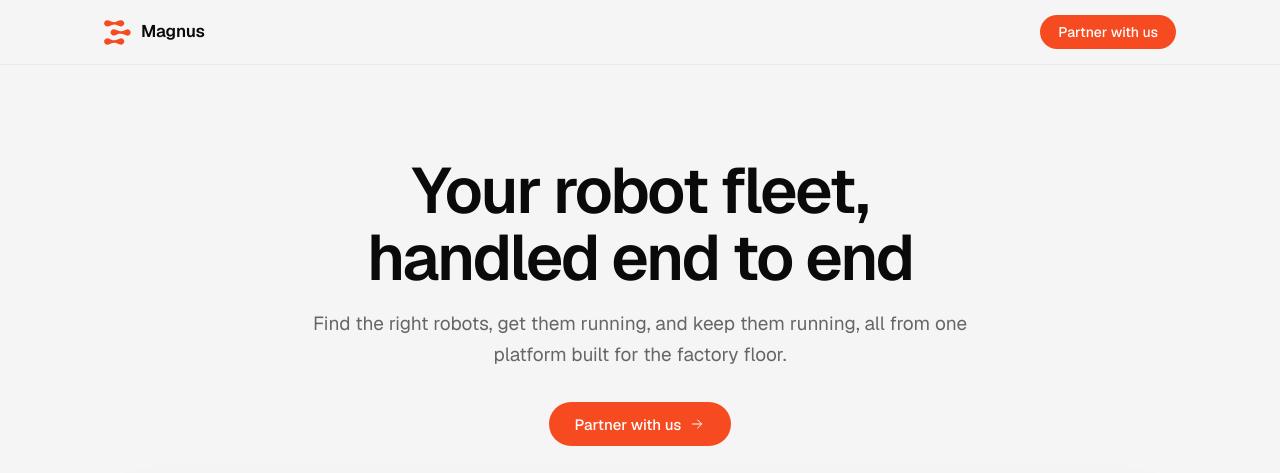
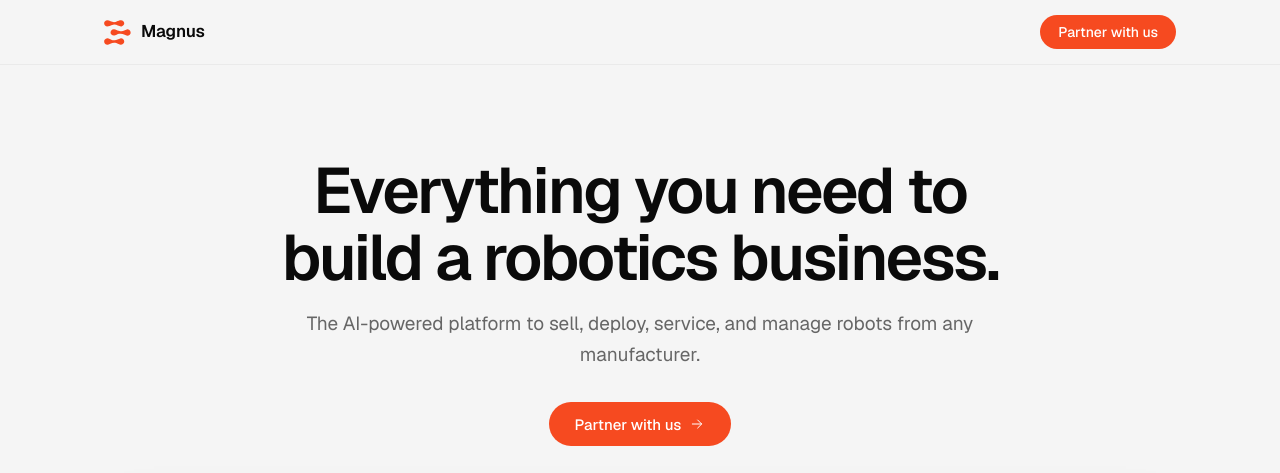
Before and after one commit to chrisvangroll/magnus-landing, a plain HTML site: page index.html in a window 1280 px wide. Shown: the top 473 px of the page. Drawn offline with nearby package versions, Linux system fonts and the light colour scheme.

Commit message:
New hero copy and matching share image
Co-Authored-By: Claude Opus 5.5 <noreply@anthropic.com>

```diff
--- a/index.html
+++ b/index.html
@@ -4,19 +4,19 @@
 <meta charset="utf-8">
 <meta name="viewport" content="width=device-width, initial-scale=1">
 <title>Magnus</title>
-<meta name="description" content="Your robot fleet, handled end to end. Find the right robots, get them running, and keep them running, all from one platform built for the factory floor.">
+<meta name="description" content="Everything you need to build a robotics business. The AI-powered platform to sell, deploy, service, and manage robots from any manufacturer.">
 <meta property="og:type" content="website">
 <meta property="og:site_name" content="Magnus">
 <meta property="og:url" content="https://chrisvangroll.github.io/magnus-landing/">
-<meta property="og:title" content="Magnus: your robot fleet, handled end to end">
-<meta property="og:description" content="Find the right robots, get them running, and keep them running, all from one platform built for the factory floor.">
+<meta property="og:title" content="Magnus: everything you need to build a robotics business">
+<meta property="og:description" content="The AI-powered platform to sell, deploy, service, and manage robots from any manufacturer.">
 <meta property="og:image" content="https://chrisvangroll.github.io/magnus-landing/media/og-image.png">
 <meta property="og:image:width" content="1200">
 <meta property="og:image:height" content="630">
-<meta property="og:image:alt" content="Magnus: your robot fleet, handled end to end">
+<meta property="og:image:alt" content="Magnus: everything you need to build a robotics business">
 <meta name="twitter:card" content="summary_large_image">
-<meta name="twitter:title" content="Magnus: your robot fleet, handled end to end">
-<meta name="twitter:description" content="Find the right robots, get them running, and keep them running, all from one platform built for the factory floor.">
+<meta name="twitter:title" content="Magnus: everything you need to build a robotics business">
+<meta name="twitter:description" content="The AI-powered platform to sell, deploy, service, and manage robots from any manufacturer.">
 <meta name="twitter:image" content="https://chrisvangroll.github.io/magnus-landing/media/og-image.png">
 <link rel="icon" href="favicon.ico" sizes="any">
 <link rel="icon" type="image/png" href="media/magnus-favicon-512.png">
@@ -49,7 +49,7 @@ header .wrap{display:flex;align-items:center;justify-content:space-between;heigh
 
 /* hero */
 .hero{padding:72px 0 48px;text-align:center}
-.hero h1{font-size:clamp(36px,6vw,64px);line-height:1.05;letter-spacing:-.035em;font-weight:600;margin:20px auto 18px;max-width:14ch}
+.hero h1{font-size:clamp(36px,6vw,64px);line-height:1.05;letter-spacing:-.035em;font-weight:600;margin:20px auto 18px;max-width:18ch}
 .hero p.lede{font-size:clamp(16px,2vw,19px);color:var(--dim);max-width:56ch;margin:0 auto 32px}
 .video{margin:48px auto 0;border-radius:16px;overflow:hidden;border:1px solid var(--line);background:var(--ink);box-shadow:0 20px 60px -20px rgba(10,10,10,.25)}
 .video video{display:block;width:100%;height:auto}
@@ -98,8 +98,8 @@ footer .wrap{display:flex;justify-content:space-between;align-items:center}
 <main>
   <section class="hero">
     <div class="wrap">
-      <h1>Your robot fleet, handled end to end</h1>
-      <p class="lede">Find the right robots, get them running, and keep them running, all from one platform built for the factory floor.</p>
+      <h1>Everything you need to build a robotics business.</h1>
+      <p class="lede">The AI-powered platform to sell, deploy, service, and manage robots from any manufacturer.</p>
       <button class="btn" data-cta>
         Partner with us
         <svg viewBox="0 0 24 24" fill="none" stroke="currentColor" stroke-width="1.5" stroke-linecap="round" stroke-linejoin="round"><path d="M5 12h14"/><path d="m13 6 6 6-6 6"/></svg>
```
Also changed, not shown: media/og-image.png.
